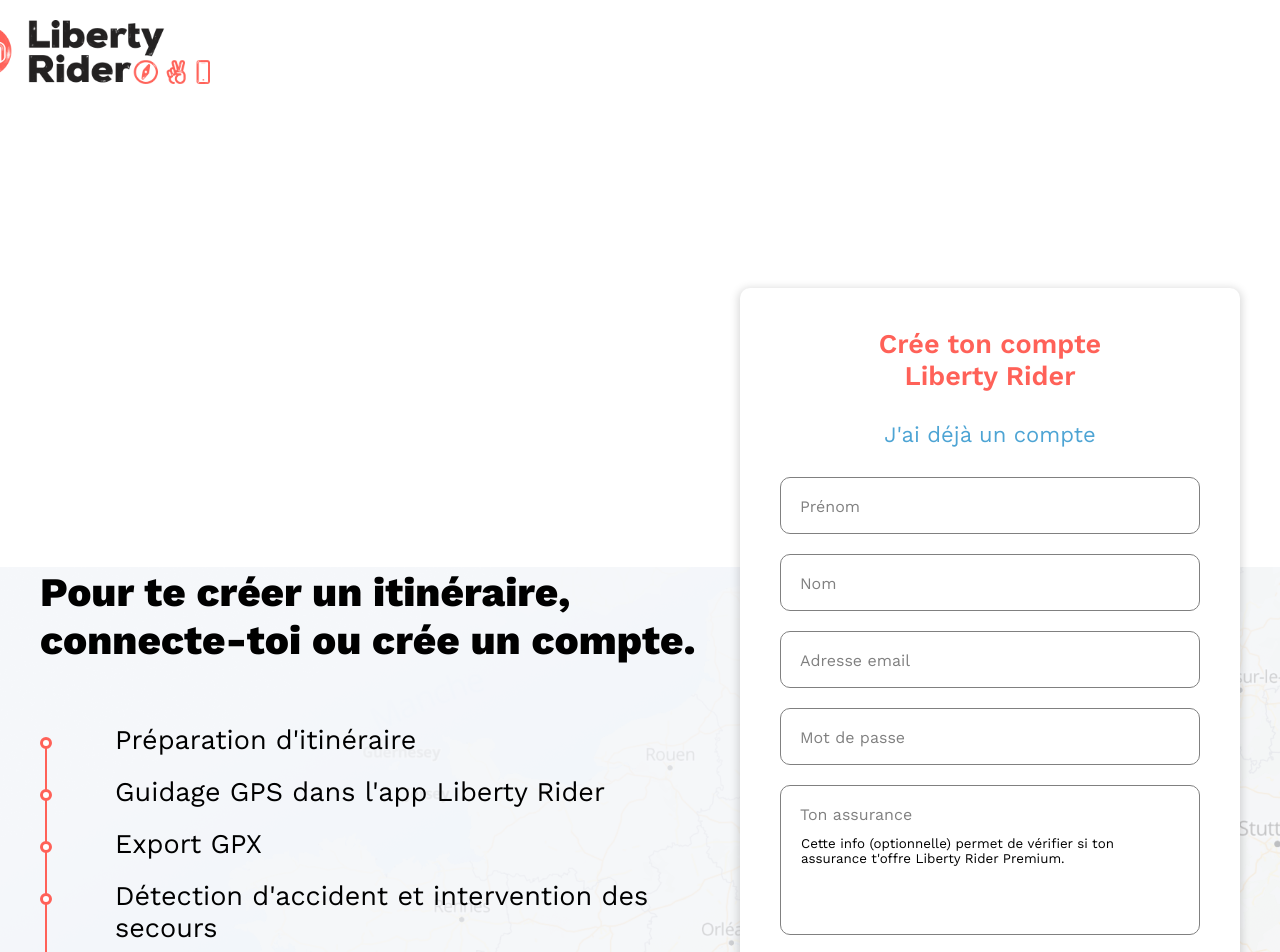
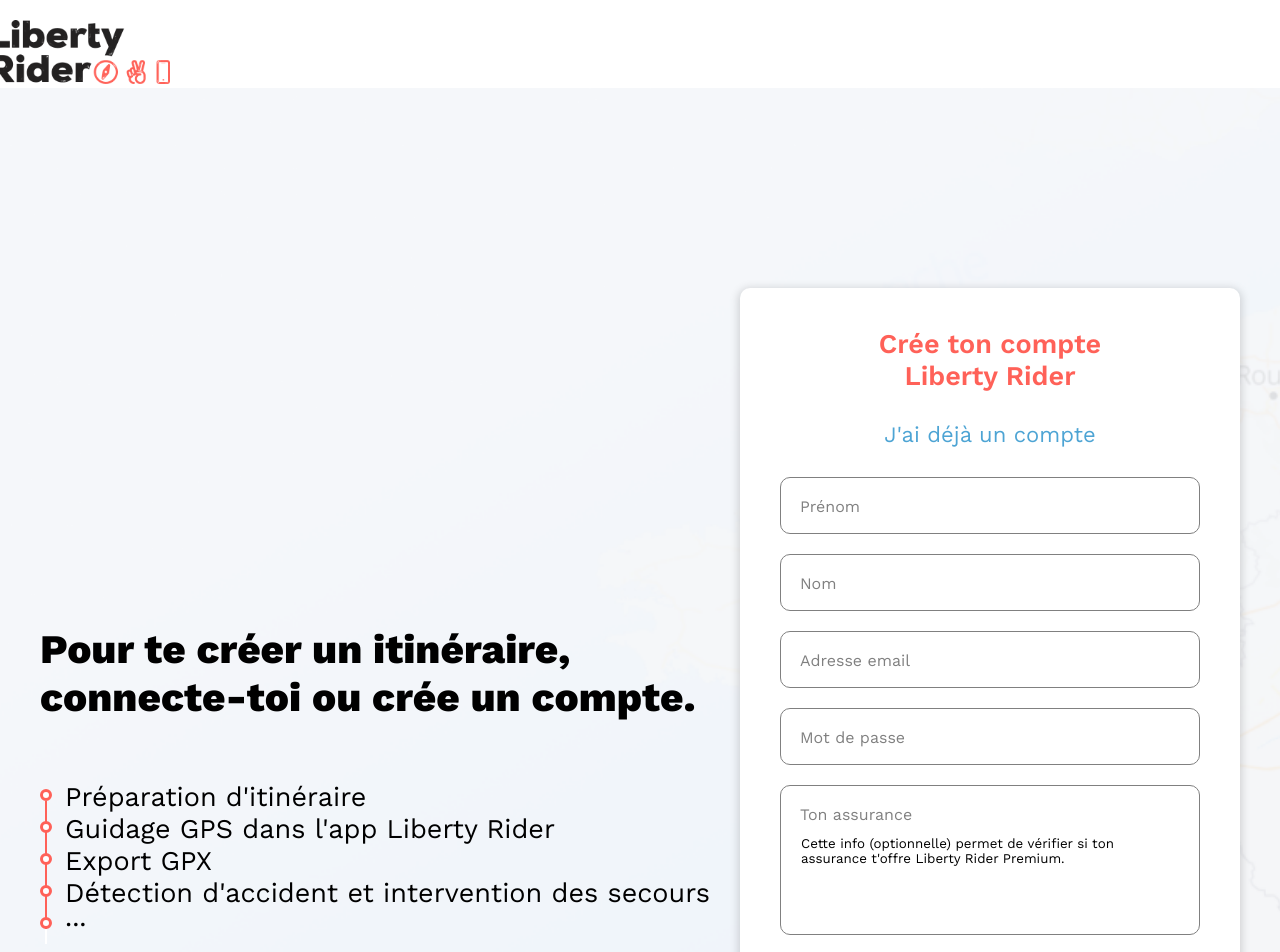
Before and after one commit to Gwenillia/libertyRiderExo2, a React (Create React App) app: page /#/ in a window 1280 px wide. Shown: the top 952 px of the page. Built offline with nearby package versions, Linux system fonts and the light colour scheme; no server answers.

Commit message:
landing layout

```diff
--- a/src/components/header.jsx
+++ b/src/components/header.jsx
@@ -4,7 +4,6 @@
 
 const CustomHeader = styled.header`
     @media screen and (min-width:1000px){
-        margin-bottom: 20rem;
         margin-left: -10rem;
     }
 `;
--- a/src/page/landing.css
+++ /dev/null
@@ -1,118 +0,0 @@
-#root > div {
-    padding-bottom : 5rem;
-    }
-
-.landingPage {
-    margin-left  : 4rem;
-    margin-right : 4rem;
-    }
-
-main {
-    display   : flex;
-    flex-flow : column wrap;
-    font-size : var(--mobFontSize);
-    }
-
-ul {
-    position : relative;
-    margin   : 6rem 0 6rem 2.5rem;
-    }
-
-li {
-    position        : relative;
-    list-style-type : none;
-    }
-
-li:not(:last-of-type) {
-    margin-bottom : 2rem;
-    }
-
-li:last-of-type {
-    line-height : 1.7rem;
-    }
-
-li::before {
-    content       : '';
-    width         : 1.2rem;
-    height        : 1.2rem;
-    position      : absolute;
-    border-radius : 50%;
-    background    : white;
-    top           : 0.8rem;
-    left          : -2.5rem;
-    border        : 0.3rem solid var(--orange);
-    }
-
-ul::before {
-    content     : '';
-    position    : absolute;
-    border-left : 0.2rem solid var(--orange);
-    height      : 95%;
-    width       : 0.1rem;
-    left        : -2rem;
-    top         : 2rem;
-    }
-
-li:last-of-type::after {
-    content     : '';
-    position    : absolute;
-    border-left : 0.2rem solid white;
-    height      : 1.5rem;
-    width       : 0.1rem;
-    left        : -2rem;
-    top         : 2rem;
-    }
-
-@media screen and (min-width : 1000px) {
-    #root > div {
-        background : url('../assets/background.png') no-repeat bottom right;
-        }
-
-    main {
-        flex-flow       : row;
-        justify-content : center;
-        align-items     : center;
-        gap             : 2rem;
-        font-size       : var(--desFontSizeS);
-        }
-
-    ul li {
-        padding-left : 5rem;
-        }
-
-    ul li:before {
-        top : 1.3rem;
-        }
-
-    ul li:last-of-type {
-        line-height : 2rem;
-        }
-
-    ul li:last-of-type:after {
-        top : 2.5rem;
-        }
-    }
-
-@media screen and (min-width : 1500px) {
-    .landingPage {
-        margin-left  : 15rem;
-        margin-right : 15rem;
-        }
-
-    main {
-        font-size : var(--desFontSizeM);
-        }
-
-    }
-
-@media screen and (min-width : 1920px) {
-    .landingPage {
-        margin-left  : 25rem;
-        margin-right : 25rem;
-        }
-
-    main {
-        font-size : var(--desFontSizeL);
-        gap       : 7rem;
-        }
-    }
--- a/src/page/landing.js
+++ /dev/null
@@ -1,34 +0,0 @@
-import React, { Component } from 'react';
-import './landing.css';
-
-import Header from '../components/header';
-import Form from '../components/form';
-
-class Landing extends Component {
-    render() {
-        return (
-            <div>
-                <div className="landingPage">
-                    <Header/>
-                    <main>
-                        <aside>
-                            <h1>
-                                Pour te créer un itinéraire, connecte-toi ou crée un compte.
-                            </h1>
-                            <ul>
-                                <li>Préparation d'itinéraire</li>
-                                <li>Guidage GPS dans l&apos;app Liberty Rider</li>
-                                <li>Export GPX</li>
-                                <li>Détection d'accident et intervention des secours</li>
-                                <li>...</li>
-                            </ul>
-                        </aside>
-                        <Form/>
-                    </main>
-                </div>
-            </div>
-        );
-    }
-}
-
-export default Landing;
--- /dev/null
+++ b/src/page/landing.jsx
@@ -0,0 +1,118 @@
+import React, { Component } from 'react';
+import styled from '@emotion/styled';
+import bgImage from "../assets/background.png";
+
+import Header from '../components/header';
+import Form from '../components/form';
+
+const Main = styled.main`
+    padding-left:  4rem;
+    padding-right: 4rem;
+    display: flex;
+    flex-flow: column wrap;
+    font-size: var(--mobFontSize);
+    @media screen and (min-width: 1000px) {
+        display: flex;
+        padding-top: 20rem;
+        background: url(${bgImage}) no-repeat;
+        background-size: cover;
+        flex-flow: row;
+        justify-content: center;
+        align-items: center;
+        gap: 2rem;
+        font-size: var(--desFontSizeS);
+       }
+    @media screen and (min-width: 1500px) {
+        padding: 0 15rem;
+        font-size: var(desFontSizeM);
+    }
+    &media screne and (min-width: 1920px){
+        padding: 0 25rem;
+        font-size: var(--desFontSizeL);
+        gap: 7rem;
+    }
+`;
+
+const Ul = styled.ul`
+    position: relative;
+    margin: 6rem 0 6rem 2.5rem;
+    &::before {
+        content: "";
+        position: absolute;
+        border-left: 0.2rem solid var(--orange);
+        height: 95%;
+        width: 0.1rem;
+        left: -2rem;
+        top: 2rem;
+    }
+`;
+
+const Li = styled.li`
+    position: relative;
+    list-style-type: none;
+    &not(:last-of-type) {
+        margin-bottom: 2rem;
+    }
+    &:last-of-type {
+        line-height: 1.7rem;
+        &::after {
+            content: "";
+            position: absolute;
+            border-left: 0.2rem solid white;
+            height: 1.5rem;
+            width: 0.1rem;
+            left: -2rem;
+            top: 2rem;
+        }
+    }
+    &::before {
+        content: "";
+        width: 1.2rem;
+        height: 1.2rem;
+        position: absolute;
+        border-radius: 50%;
+        background: white;
+        top: 0.8rem;
+        left: -2.5rem;
+        border: 0.3rem solid var(--orange);
+    }
+    @media screen and (min-with: 1000px) {
+        padding-left: 5rem;
+        &:before{
+            top: 1.3rem;
+        }
+        &:last-of-type{
+            line-height: 2rem;
+            &:after{
+                top: 2.5rem
+            }
+        }
+    }
+`;
+
+class Landing extends Component {
+    render() {
+        return (
+                <div>
+                    <Header/>
+                    <Main>
+                        <aside>
+                            <h1>
+                                Pour te créer un itinéraire, connecte-toi ou crée un compte.
+                            </h1>
+                            <Ul>
+                                <Li>Préparation d'itinéraire</Li>
+                                <Li>Guidage GPS dans l&apos;app Liberty Rider</Li>
+                                <Li>Export GPX</Li>
+                                <Li>Détection d'accident et intervention des secours</Li>
+                                <Li>...</Li>
+                            </Ul>
+                        </aside>
+                        <Form/>
+                    </Main>
+                </div>
+        );
+    }
+}
+
+export default Landing;
```
